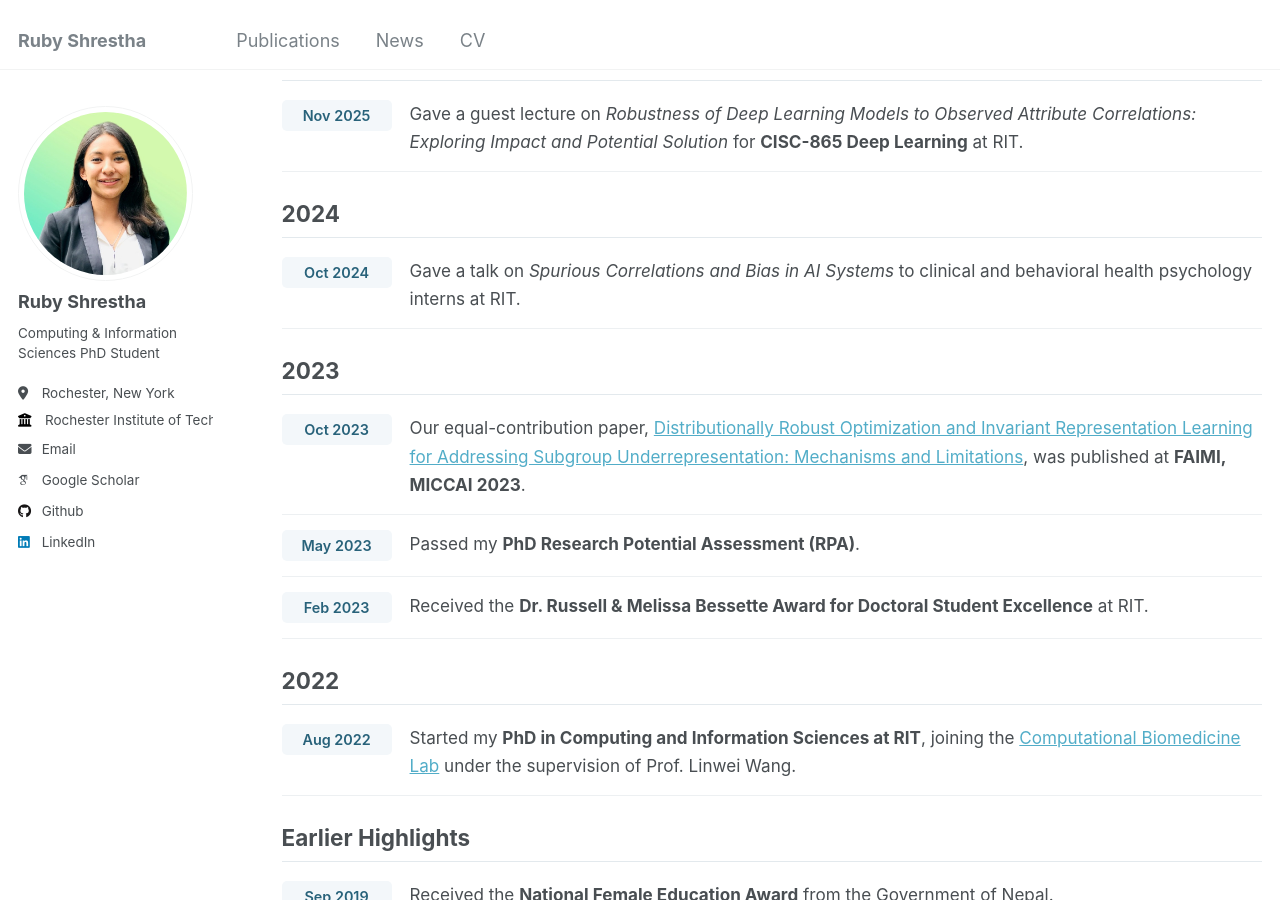
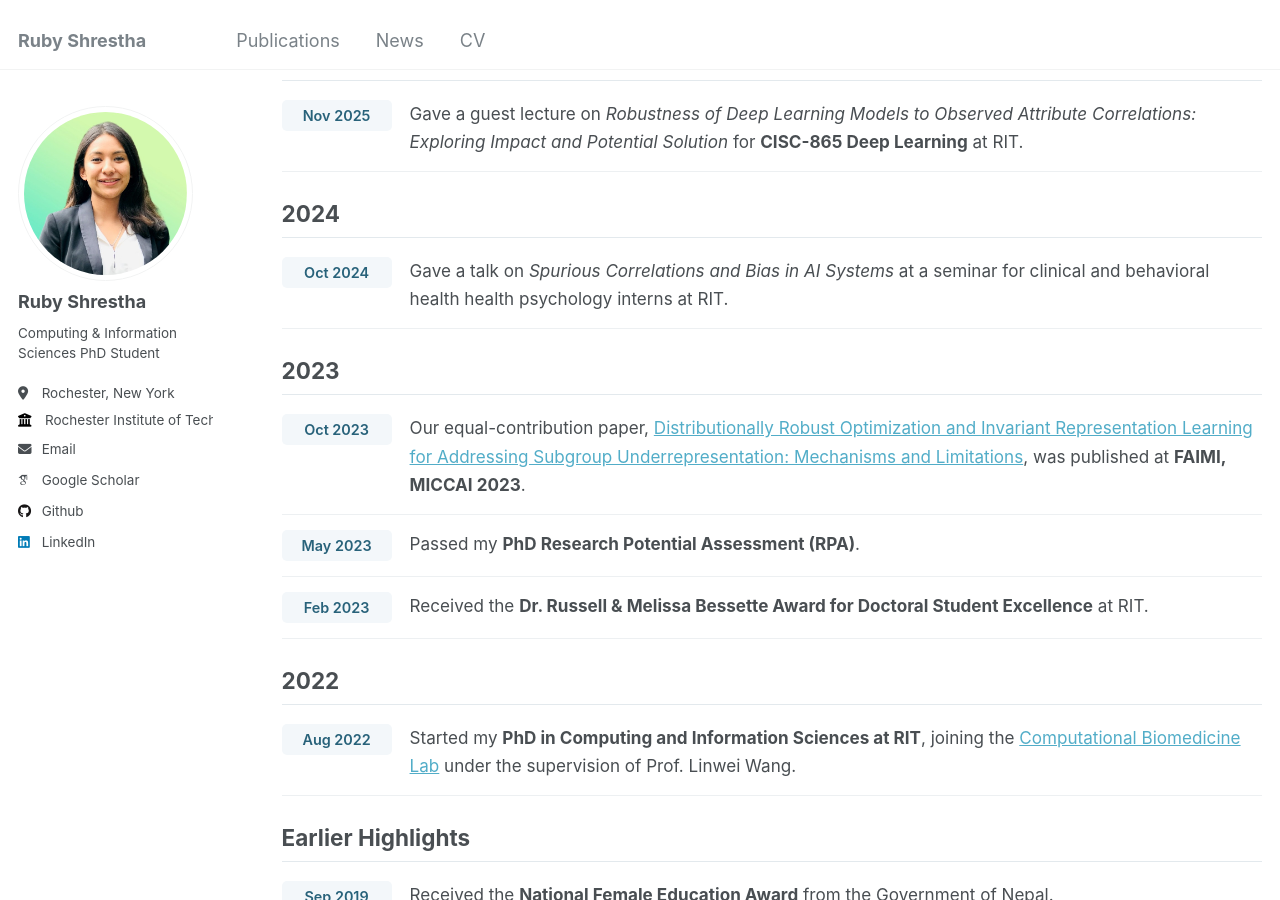
Before and after one commit to ruby-stha/ruby-stha.github.io, a Jekyll site: the page built from _pages/news.md, in a window 1280 px wide and 900 px high, scrolled down 638 px. Built offline with Jekyll 4.4.1, drawn with Linux system fonts in a browser that asks for light colours; some web fonts are replaced.

Commit message:
About update

```diff
--- a/_pages/news.md
+++ b/_pages/news.md
@@ -39,8 +39,7 @@ updates:
 - section: '2024'
   year: 2024
   date: Oct 2024
-  text: Gave a talk on *Spurious Correlations and Bias in AI Systems* to clinical and behavioral health psychology interns
-    at RIT.
+  text: Gave a talk on *Spurious Correlations and Bias in AI Systems* at a seminar for clinical and behavioral health health psychology interns at RIT.
 - section: '2023'
   year: 2023
   date: Oct 2023
```
